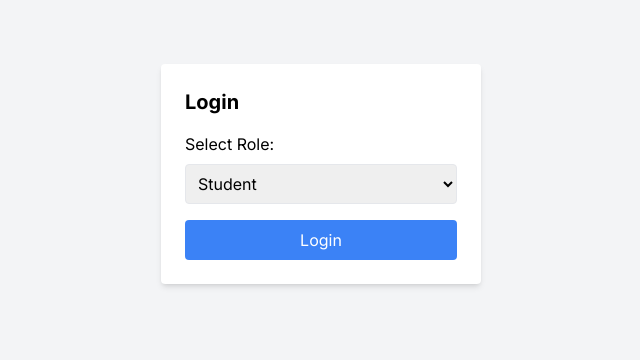
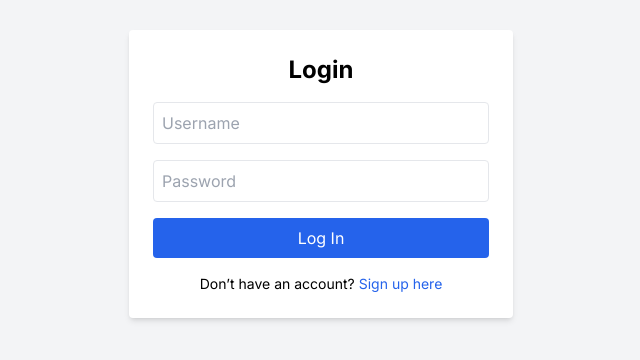
Before and after one commit to Vedant-Sundriyal/student-feedback-dashboard, a React (Create React App) app in the folder client/: page / in a window 1280 px wide. Shown: the part 226-586 px from the top of the page, without its empty margins (319-959 px from the left). Built offline with nearby package versions, Linux system fonts and the light colour scheme.

Commit message:
Link Signup page from Login and handle new user flow/This is where you updated Login.js to include a signup link

```diff
--- a/client/src/pages/Login.js
+++ b/client/src/pages/Login.js
@@ -1,42 +1,76 @@
 import React, { useState } from 'react';
 import { useNavigate } from 'react-router-dom';
+import { supabase } from '../supabaseClient';
 
 function Login() {
-  const [role, setRole] = useState('student');
+  const [username, setUsername] = useState('');
+  const [password, setPassword] = useState('');
+  const [error, setError] = useState('');
   const navigate = useNavigate();
 
-  const handleLogin = (e) => {
+  const handleLogin = async (e) => {
     e.preventDefault();
-    localStorage.setItem('userRole', role);
 
-    if (role === 'student') {
-      navigate('/student-dashboard');
+    const { data, error } = await supabase
+      .from('users')
+      .select('*')
+      .eq('username', username)
+      .eq('password', password)
+      .single();
+
+    if (error || !data) {
+      setError('Invalid username or password');
     } else {
-      navigate('/teacher-dashboard');
+      localStorage.setItem('userRole', data.role);
+      localStorage.setItem('userId', data.id);
+
+      if (data.role === 'student') {
+        navigate('/student-dashboard');
+      } else {
+        navigate('/teacher-dashboard');
+      }
     }
   };
 
   return (
-    <div className="min-h-screen flex items-center justify-center bg-gray-100">
-      <form onSubmit={handleLogin} className="bg-white p-6 rounded shadow-md w-80">
-        <h2 className="text-xl font-bold mb-4">Login</h2>
+    <div className="min-h-screen flex justify-center items-center bg-gray-100">
+      <form onSubmit={handleLogin} className="bg-white p-6 rounded shadow-md w-96">
+        <h2 className="text-2xl font-bold mb-4 text-center">Login</h2>
 
-        <label className="block mb-2">Select Role:</label>
-        <select
-          value={role}
-          onChange={(e) => setRole(e.target.value)}
-          className="w-full p-2 border rounded mb-4"
-        >
-          <option value="student">Student</option>
-          <option value="teacher">Teacher</option>
-        </select>
+        {error && <p className="text-red-500 text-sm">{error}</p>}
 
-        <button type="submit" className="w-full bg-blue-500 text-white p-2 rounded">
-          Login
+        <input
+          type="text"
+          placeholder="Username"
+          className="w-full border p-2 rounded mb-4"
+          value={username}
+          onChange={(e) => setUsername(e.target.value)}
+          required
+        />
+
+        <input
+          type="password"
+          placeholder="Password"
+          className="w-full border p-2 rounded mb-4"
+          value={password}
+          onChange={(e) => setPassword(e.target.value)}
+          required
+        />
+
+        <button type="submit" className="w-full bg-blue-600 text-white p-2 rounded">
+          Log In
         </button>
+
+        <p className="text-center mt-4 text-sm">
+          Don’t have an account?{' '}
+          <a href="/signup" className="text-blue-600 hover:underline">
+            Sign up here
+          </a>
+        </p>
       </form>
     </div>
   );
+
 }
 
 export default Login;
```
